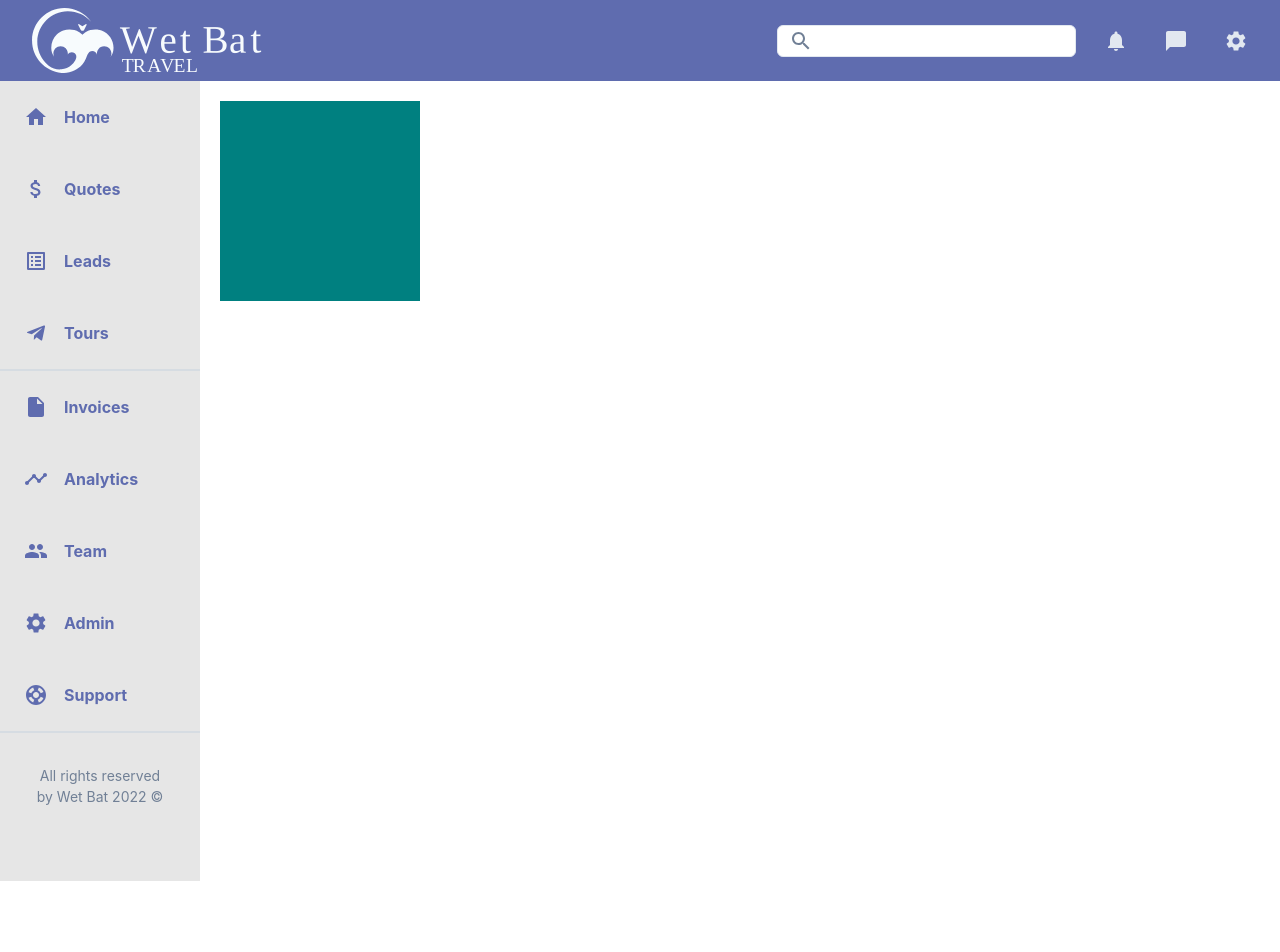
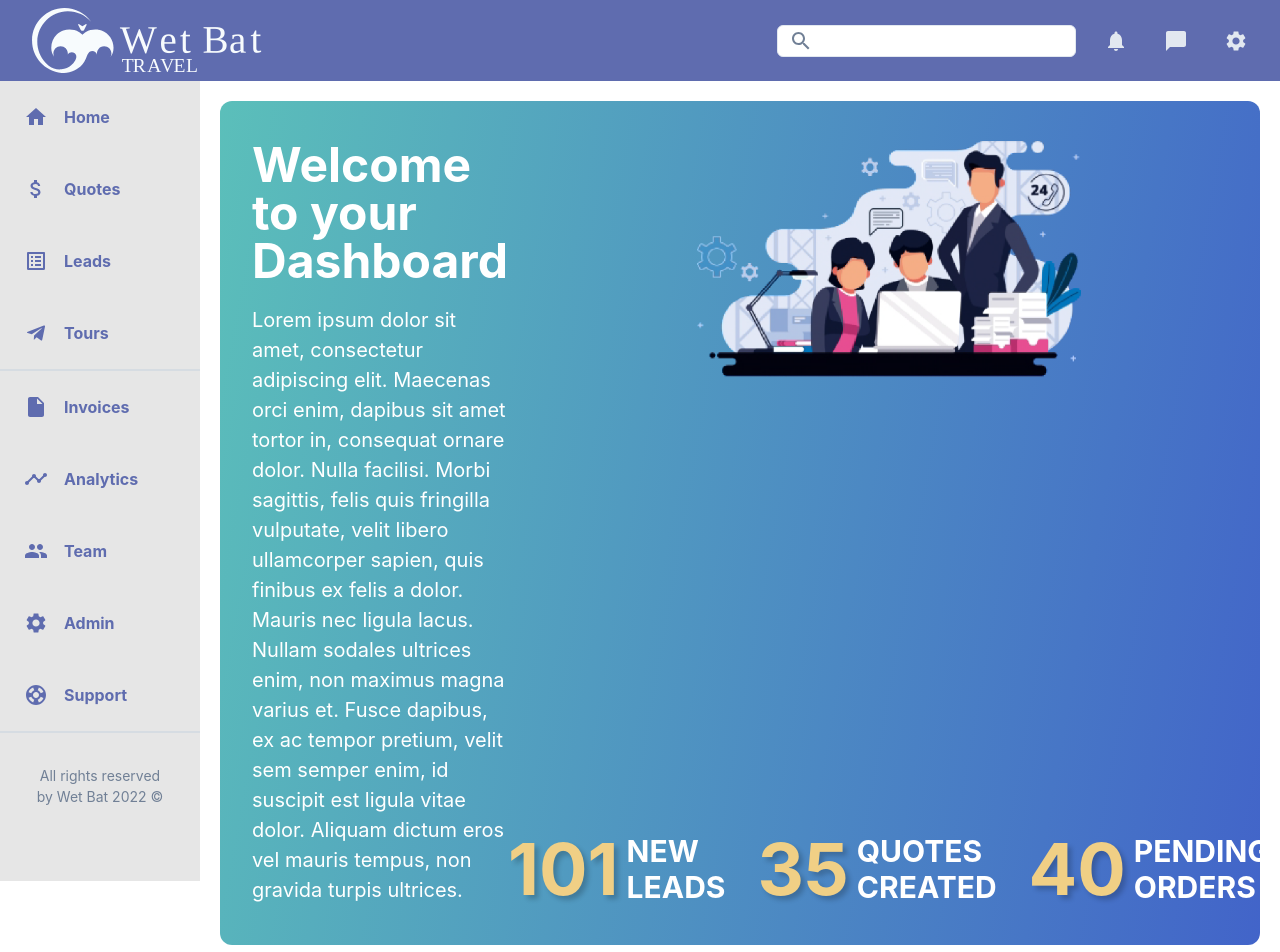
Before and after one commit to MarlonVCendron/wet-bat-launchcode, a React (Create React App) app: page / in a window 1280 px wide. Shown: the top 952 px of the page. Before the commit the page ends 881 px from the top, so only its background shows below. Built offline with nearby package versions, Linux system fonts and the light colour scheme.

Commit message:
Dashboard hello

```diff
--- a/src/App.tsx
+++ b/src/App.tsx
@@ -4,6 +4,7 @@ import { ChakraProvider, Box } from '@chakra-ui/react';
 import NavBar from './components/NavBar';
 import SideBar from './components/SideBar';
 import theme from './theme';
+import Dashboard from './components/Dashboard';
 
 function App() {
   return (
@@ -13,7 +14,7 @@ function App() {
         <Box as="main" w="full">
           <Box display={{ md: 'flex' }}>
             <SideBar />
-            <Box bg="teal" m="5" w="200px" h="200px" />
+            <Dashboard />
           </Box>
         </Box>
       </ChakraProvider>
--- /dev/null
+++ b/src/components/Dashboard/Dashboard.tsx
@@ -0,0 +1,46 @@
+import React from 'react';
+import { Box, Grid, GridItem } from '@chakra-ui/react';
+
+import Welcome from './Welcome';
+
+const Dashboard: React.FC = () => {
+  return (
+    <Grid
+      h="500px"
+      templateRows="repeat(4, 1fr)"
+      templateColumns="repeat(5, 1fr)"
+      gap={5}
+      p={5}
+    >
+      <GridItem rowSpan={1} colSpan={5}>
+        <Welcome />
+      </GridItem>
+      <GridItem rowSpan={1} colSpan={2}>
+        <Box borderRadius={12} w="full" h="300px" bg="gray.300" />
+      </GridItem>
+      <GridItem rowSpan={1} colSpan={2}>
+        <Box borderRadius={12} w="full" h="300px" bg="gray.300" />
+      </GridItem>
+      <GridItem rowSpan={1} colSpan={1}>
+        <Box borderRadius={12} w="full" h="300px" bg="gray.300" />
+      </GridItem>
+      <GridItem rowSpan={1} colSpan={4}>
+        <Box borderRadius={12} w="full" h="300px" bg="gray.300" />
+      </GridItem>
+      <GridItem rowSpan={1} colSpan={1}>
+        <Box borderRadius={12} w="full" h="300px" bg="gray.300" />
+      </GridItem>
+      <GridItem rowSpan={1} colSpan={2}>
+        <Box borderRadius={12} w="full" h="300px" bg="gray.300" />
+      </GridItem>
+      <GridItem rowSpan={1} colSpan={2}>
+        <Box borderRadius={12} w="full" h="300px" bg="gray.300" />
+      </GridItem>
+      <GridItem rowSpan={1} colSpan={1}>
+        <Box borderRadius={12} w="full" h="300px" bg="gray.300" />
+      </GridItem>
+    </Grid>
+  );
+};
+
+export default Dashboard;
--- /dev/null
+++ b/src/components/Dashboard/Welcome.tsx
@@ -0,0 +1,101 @@
+import React from 'react';
+import {
+  Box,
+  Center,
+  Flex,
+  Heading,
+  Text,
+  Image,
+  Spacer,
+} from '@chakra-ui/react';
+
+import ClipArt from '../../images/clipart.png';
+
+const WelcomeNumber: React.FC<{ children: React.ReactNode }> = ({
+  children,
+}) => (
+  <Heading
+    color="brand.400"
+    as="h1"
+    size="4xl"
+    fontWeight="bold"
+    textShadow="4px 4px 5px rgba(0,0,0,0.2)"
+  >
+    {children}
+  </Heading>
+);
+
+const WelcomeMetrics: React.FC<{ children: React.ReactNode }> = ({
+  children,
+}) => (
+  <Heading color="white" as="h3" size="lg" textTransform="uppercase" ml={2}>
+    {children}
+  </Heading>
+);
+
+const Welcome: React.FC = () => {
+  return (
+    <Box
+      bgGradient="linear(100deg, brand.100, brand.600)"
+      borderRadius={12}
+      px={8}
+      py={10}
+      w="full"
+      h="full"
+    >
+      <Flex justify="space-around">
+        <Flex w="40%" direction="column" justify="center">
+          <Heading as="h2" fontWeight="bold" size="2xl" color="white" mb={5}>
+            Welcome to your Dashboard
+          </Heading>
+          <Text color="white" fontSize={20}>
+            Lorem ipsum dolor sit amet, consectetur adipiscing elit. Maecenas
+            orci enim, dapibus sit amet tortor in, consequat ornare dolor. Nulla
+            facilisi. Morbi sagittis, felis quis fringilla vulputate, velit
+            libero ullamcorper sapien, quis finibus ex felis a dolor. Mauris nec
+            ligula lacus. Nullam sodales ultrices enim, non maximus magna varius
+            et. Fusce dapibus, ex ac tempor pretium, velit sem semper enim, id
+            suscipit est ligula vitae dolor. Aliquam dictum eros vel mauris
+            tempus, non gravida turpis ultrices.
+          </Text>
+        </Flex>
+        <Flex direction="column" justify="space-between" align="center">
+          <Center>
+            <Image w="30vw" src={ClipArt} />
+          </Center>
+
+          <Flex mt={6} alignItems="center" gap="4">
+            <Flex>
+              <WelcomeNumber>101</WelcomeNumber>
+              <WelcomeMetrics>
+                New
+                <br />
+                Leads
+              </WelcomeMetrics>
+            </Flex>
+            <Spacer />
+            <Flex>
+              <WelcomeNumber>35</WelcomeNumber>
+              <WelcomeMetrics>
+                Quotes
+                <br />
+                Created
+              </WelcomeMetrics>
+            </Flex>
+            <Spacer />
+            <Flex>
+              <WelcomeNumber>40</WelcomeNumber>
+              <WelcomeMetrics>
+                Pending
+                <br />
+                Orders
+              </WelcomeMetrics>
+            </Flex>
+          </Flex>
+        </Flex>
+      </Flex>
+    </Box>
+  );
+};
+
+export default Welcome;
--- /dev/null
+++ b/src/components/Dashboard/index.ts
@@ -0,0 +1 @@
+export { default } from './Dashboard';
--- a/src/theme.ts
+++ b/src/theme.ts
@@ -16,6 +16,7 @@ export default extendTheme({
       300: '#e7f0c3',
       400: '#f0cf85',
       500: '#a4d4ae',
+      600: '#4264c9',
     },
     primary: '#5f6caf',
     bg: {
```
Also changed, not shown: src/images/clipart.png (added).
